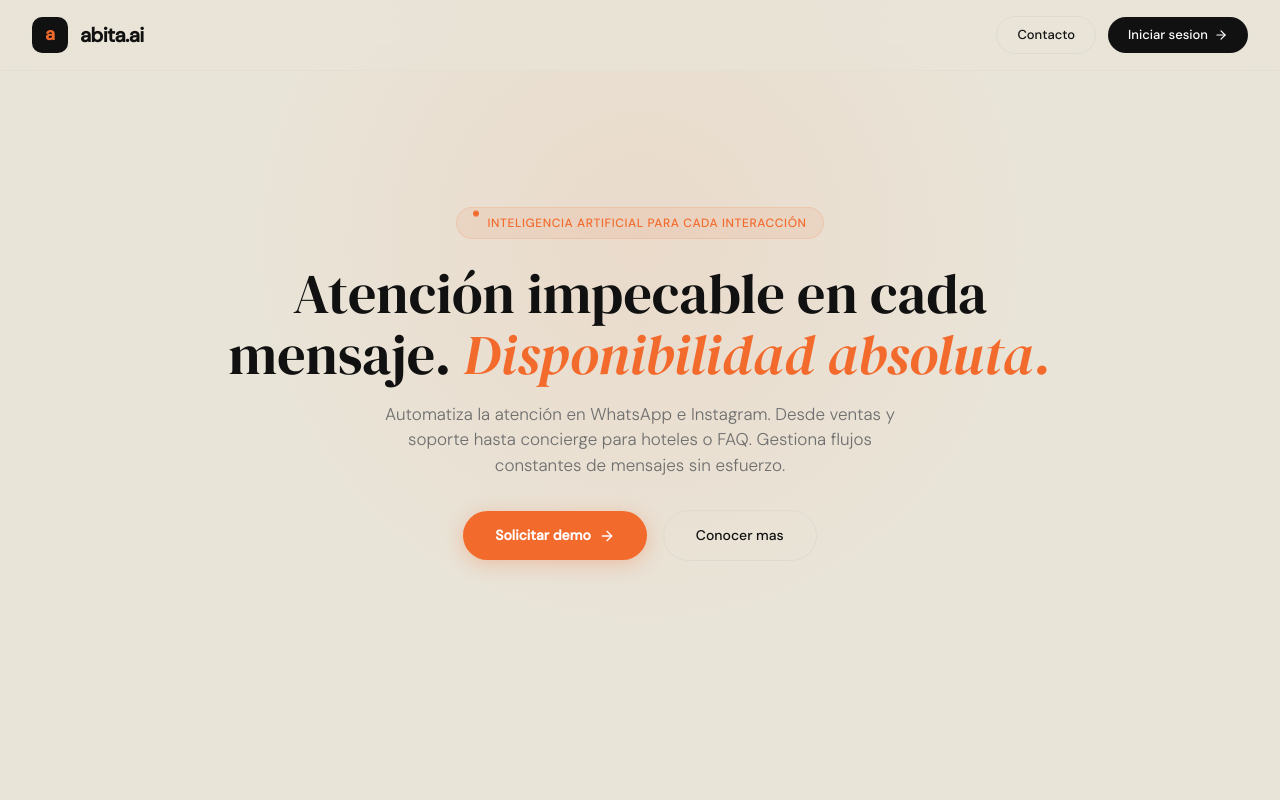
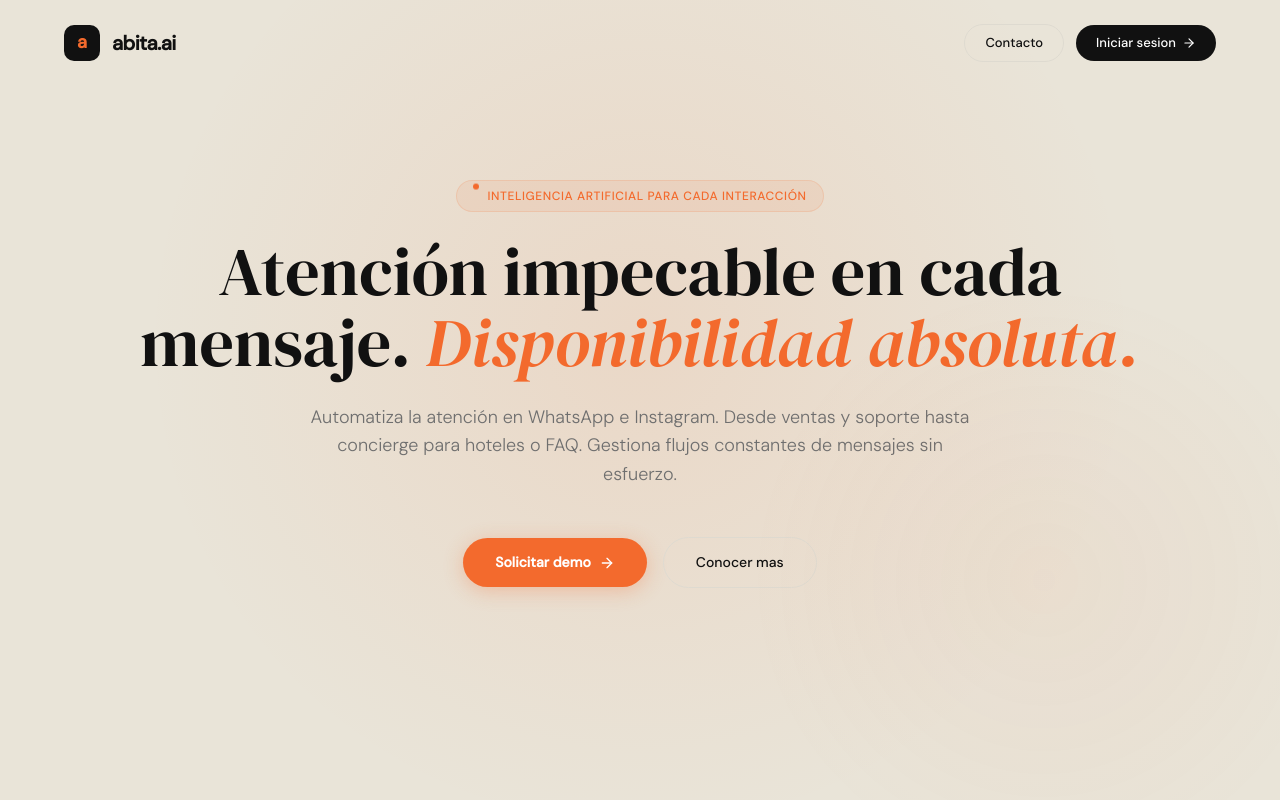
Before and after one commit to danielalasn/abitaai, a Next.js app: page / in a window 1280 px wide. Shown: the top 800 px of the page. Built offline with nearby package versions, Linux system fonts and the light colour scheme; no server answers.

Commit message:
feat: implement hero refinements, navigation improvements, and login UI polish

```diff
--- a/src/app/landing.css
+++ b/src/app/landing.css
@@ -58,20 +58,21 @@
   left: 0;
   right: 0;
   z-index: 100;
-  padding: 1rem 2rem;
+  padding: 1.5rem 4rem;
   display: flex;
   align-items: center;
   justify-content: space-between;
-  background: rgba(233, 228, 216, 0.7);
-  backdrop-filter: blur(20px);
-  -webkit-backdrop-filter: blur(20px);
-  border-bottom: 1px solid rgba(222, 218, 208, 0.6);
-  transition: all 0.3s ease;
+  background: transparent;
+  transition: all 0.5s cubic-bezier(0.22, 1, 0.36, 1);
 }
 
 .landing-nav.scrolled {
-  padding: 0.75rem 2rem;
-  box-shadow: 0 2px 20px rgba(0, 0, 0, 0.05);
+  padding: 0.875rem 4rem;
+  background: rgba(233, 228, 216, 0.98);
+  backdrop-filter: blur(24px);
+  -webkit-backdrop-filter: blur(24px);
+  border-bottom: 1px solid rgba(17, 17, 17, 0.06);
+  box-shadow: 0 4px 30px rgba(0, 0, 0, 0.04);
 }
 
 .nav-logo {
@@ -174,9 +175,20 @@
   top: -20%;
   left: 50%;
   transform: translateX(-50%);
-  width: 800px;
-  height: 800px;
-  background: radial-gradient(circle, rgba(243, 106, 45, 0.08) 0%, transparent 70%);
+  width: 1000px;
+  height: 1000px;
+  background: radial-gradient(circle, rgba(243, 106, 45, 0.1) 0%, transparent 70%);
+  pointer-events: none;
+}
+
+.hero-section::after {
+  content: '';
+  position: absolute;
+  bottom: -10%;
+  right: -5%;
+  width: 600px;
+  height: 600px;
+  background: radial-gradient(circle, rgba(243, 106, 45, 0.05) 0%, transparent 70%);
   pointer-events: none;
 }
 
@@ -206,11 +218,11 @@
 
 .hero-title {
   font-family: "DM Serif Display", Georgia, serif;
-  font-size: clamp(2.25rem, 5.5vw, 3.5rem);
-  line-height: 1.1;
+  font-size: clamp(2.5rem, 6.5vw, 4.25rem);
+  line-height: 1.05;
   color: #111111;
-  margin-bottom: 1rem;
-  max-width: 850px;
+  margin-bottom: 1.5rem;
+  max-width: 1000px;
 }
 
 .hero-title em {
@@ -219,11 +231,11 @@
 }
 
 .hero-subtitle {
-  font-size: 1.0625rem;
+  font-size: 1.125rem;
   color: #6F6F6F;
-  max-width: 520px;
-  line-height: 1.5;
-  margin-bottom: 2rem;
+  max-width: 680px;
+  line-height: 1.6;
+  margin-bottom: 3rem;
   font-weight: 300;
 }
 
--- a/src/app/login/page.tsx
+++ b/src/app/login/page.tsx
@@ -3,6 +3,7 @@
 import { useEffect, useState, Suspense } from 'react'
 import { signIn, getSession } from 'next-auth/react'
 import { useRouter, useSearchParams } from 'next/navigation'
+import Link from 'next/link'
 import { Loader2, ArrowRight, Eye, EyeOff } from 'lucide-react'
 
 function LoginContent() {
@@ -57,7 +58,17 @@ function LoginContent() {
         {/* Decorative elements */}
         <div className="absolute top-[-10%] left-[-10%] w-[50%] h-[50%] bg-[#F36A2D]/5 rounded-full blur-[120px]" />
 
-        <div className="relative z-10">
+        <div className="relative z-10 flex flex-col gap-8">
+          <Link
+            href="/"
+            className="group flex items-center gap-2 text-xs font-bold text-[#6F6F6F] hover:text-[#F36A2D] transition-all w-fit"
+          >
+            <div className="w-6 h-6 rounded-full border border-[#DEDAD0] flex items-center justify-center group-hover:border-[#F36A2D] transition-all">
+              <ArrowRight size={12} className="rotate-180" />
+            </div>
+            Regresar
+          </Link>
+
           <div className="flex items-center gap-3">
             <div className="h-10 w-10 bg-[#111111] rounded-xl flex items-center justify-center">
               <span className="text-[#F36A2D] font-bold text-xl">a</span>
@@ -66,17 +77,20 @@ function LoginContent() {
           </div>
         </div>
 
-        <div className="relative z-10 max-w-md">
-          <h1 className="text-6xl lg:text-7xl font-display text-[#111111] leading-[1.1] mb-8">
-            El futuro de <br />
-            <span className="italic">tus ventas</span> <br />
-            es inteligente
+        <div className="relative z-10 max-w-md my-auto">
+          <h1 className="text-5xl lg:text-6xl font-display text-[#111111] leading-[1.1] mb-8">
+            El futuro de la <br />
+            <span className="italic">comunicación</span> <br />
+            es <span className="text-[#F36A2D]">inteligente</span>
           </h1>
           <p className="text-[#6F6F6F] text-lg leading-relaxed font-light">
-            Automatiza la atención al cliente con una identidad sofisticada y resultados reales.
+            Escala tu capacidad de respuesta con IA. Automatización perfecta, interacciones precisas y resultados que impulsan tu crecimiento.
           </p>
         </div>
 
+        <div className="relative z-10 text-[10px] text-[#9A9A9A] font-bold uppercase tracking-[0.2em] opacity-40">
+          AI Powered Platform
+        </div>
       </div>
 
       {/* Columna Derecha: Formulario */}
--- a/src/components/HeroChatDemo.tsx
+++ b/src/components/HeroChatDemo.tsx
@@ -80,14 +80,14 @@ export function HeroChatDemo() {
 
   return (
     <section className="w-full bg-[#E9E4D8] py-16 px-4">
-      <div className="max-w-4xl mx-auto">
+      <div className="max-w-6xl mx-auto">
         <div className="text-center mb-10">
             <span className="inline-block w-12 h-1 bg-[#F36A2D] mb-4 rounded-full"></span>
             <h2 className="text-3xl md:text-4xl font-display text-[#111111] mb-3">La experiencia en tiempo real</h2>
             <p className="text-[#6F6F6F]">Así de natural fluirá la conversación con tus futuros clientes.</p>
         </div>
 
-        <div className="w-full bg-[#f4f2ee] rounded-3xl shadow-[0_32px_64px_-16px_rgba(0,0,0,0.1)] border border-[#DEDAD0] overflow-hidden flex flex-col h-[600px] relative">
+        <div className="w-full bg-[#f4f2ee] rounded-3xl shadow-[0_32px_64px_-16px_rgba(0,0,0,0.1)] border border-[#DEDAD0] overflow-hidden flex flex-col h-[520px] relative">
           {/* Header */}
           <div className="bg-[#111111] px-6 py-4 flex items-center justify-between z-10">
             <div className="flex flex-row items-center gap-4">
```
